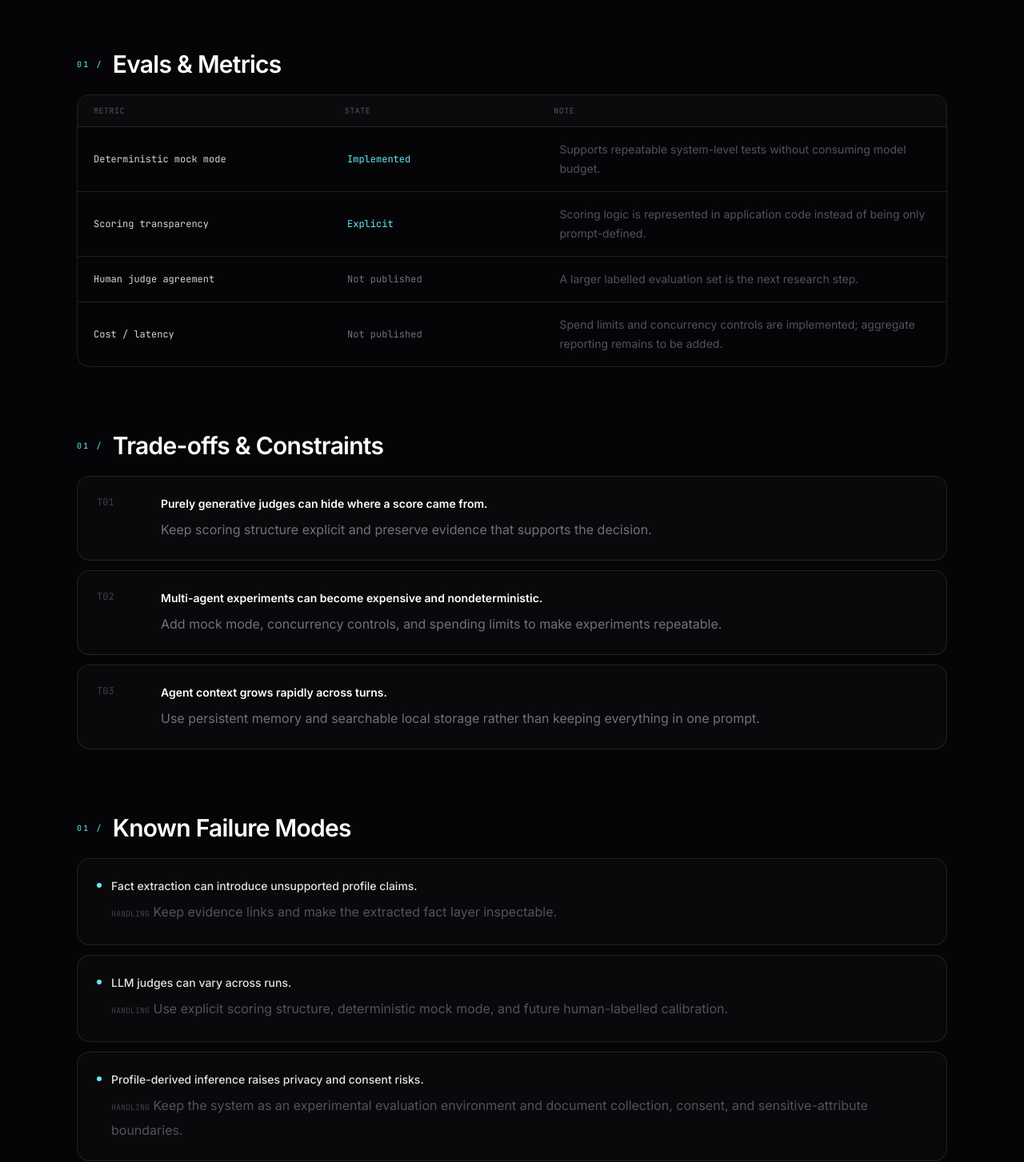
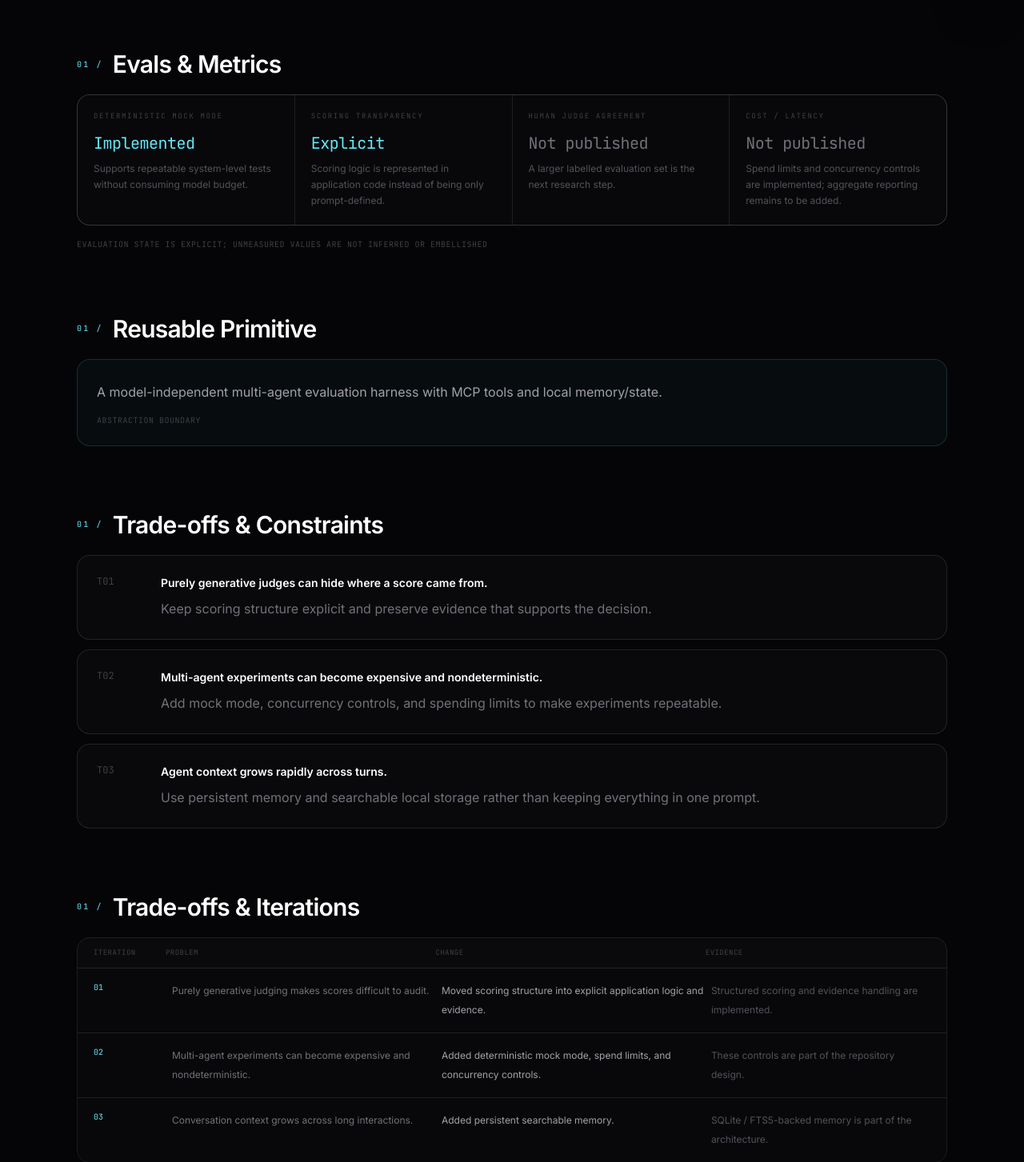
Before and after one commit to adityapurohit01/my_portfolio, a Next.js app: page /projects/agentic-dating in a window 1280 px wide. Shown: the part 781-2234 px from the top of the page at 80% size. Built offline with nearby package versions, Linux system fonts and the light colour scheme.

Commit message:
Add eval dashboard and iteration graveyard

```diff
--- a/src/app/projects/[slug]/page.tsx
+++ b/src/app/projects/[slug]/page.tsx
@@ -6,6 +6,8 @@ import { projects } from "@/data/portfolio";
 import ArchitectureFlow from "@/components/ArchitectureFlow";
 import AgentStateBar from "@/components/AgentStateBar";
 import TraceSnippet from "@/components/TraceSnippet";
+import EvalDashboard from "@/components/EvalDashboard";
+import IterationLog from "@/components/IterationLog";
 
 export function generateStaticParams() {
   return projects.map((project) => ({ slug: project.slug }));
@@ -73,17 +75,21 @@ export default async function ProjectPage({ params }: { params: Promise<{ slug:
 
           <section>
             <SectionLabel>Evals &amp; Metrics</SectionLabel>
-            <div className="mt-5 overflow-hidden rounded-2xl border border-white/10">
-              <div className="hidden grid-cols-[1.2fr_1fr_1.8fr] border-b border-white/10 bg-white/[0.025] px-5 py-3 font-mono text-[10px] uppercase tracking-wider text-zinc-600 sm:grid">
-                <span>metric</span><span>state</span><span>note</span>
-              </div>
-              {project.evals.map((item) => (
-                <div key={item.metric} className="grid gap-2 border-b border-white/10 px-5 py-4 last:border-0 sm:grid-cols-[1.2fr_1fr_1.8fr] sm:items-center">
-                  <span className="font-mono text-xs text-zinc-300">{item.metric}</span>
-                  <span className={item.value.includes("Not") || item.value.includes("pending") ? "font-mono text-xs text-zinc-500" : "font-mono text-xs text-cyan-300"}>{item.value}</span>
-                  <span className="text-sm leading-6 text-zinc-600">{item.note}</span>
-                </div>
-              ))}
+            <div className="mt-5">
+              <EvalDashboard metrics={project.evals} />
+              <p className="mt-4 font-mono text-[10px] uppercase tracking-wider text-zinc-700">
+                evaluation state is explicit; unmeasured values are not inferred or embellished
+              </p>
+            </div>
+          </section>
+
+          <section>
+            <SectionLabel>Reusable Primitive</SectionLabel>
+            <div className="mt-5 rounded-2xl border border-cyan-300/15 bg-cyan-300/[0.03] p-6">
+              <p className="max-w-4xl text-base leading-8 text-zinc-400">{project.primitive}</p>
+              <p className="mt-3 font-mono text-[10px] uppercase tracking-wider text-zinc-700">
+                abstraction boundary
+              </p>
             </div>
           </section>
 
@@ -99,6 +105,13 @@ export default async function ProjectPage({ params }: { params: Promise<{ slug:
                   </div>
                 </div>
               ))}
+            </div>
+          </section>
+
+          <section>
+            <SectionLabel>Trade-offs &amp; Iterations</SectionLabel>
+            <div className="mt-5">
+              <IterationLog items={project.iterations} />
             </div>
           </section>
 
```
